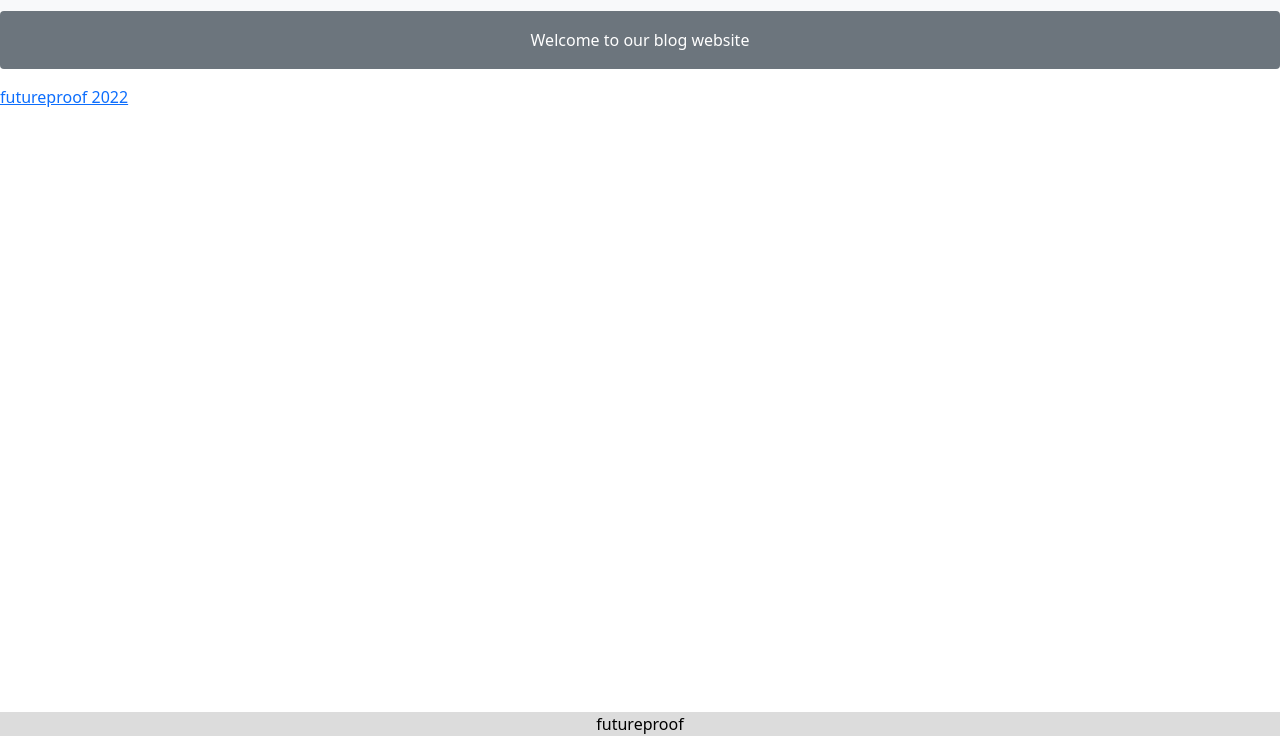
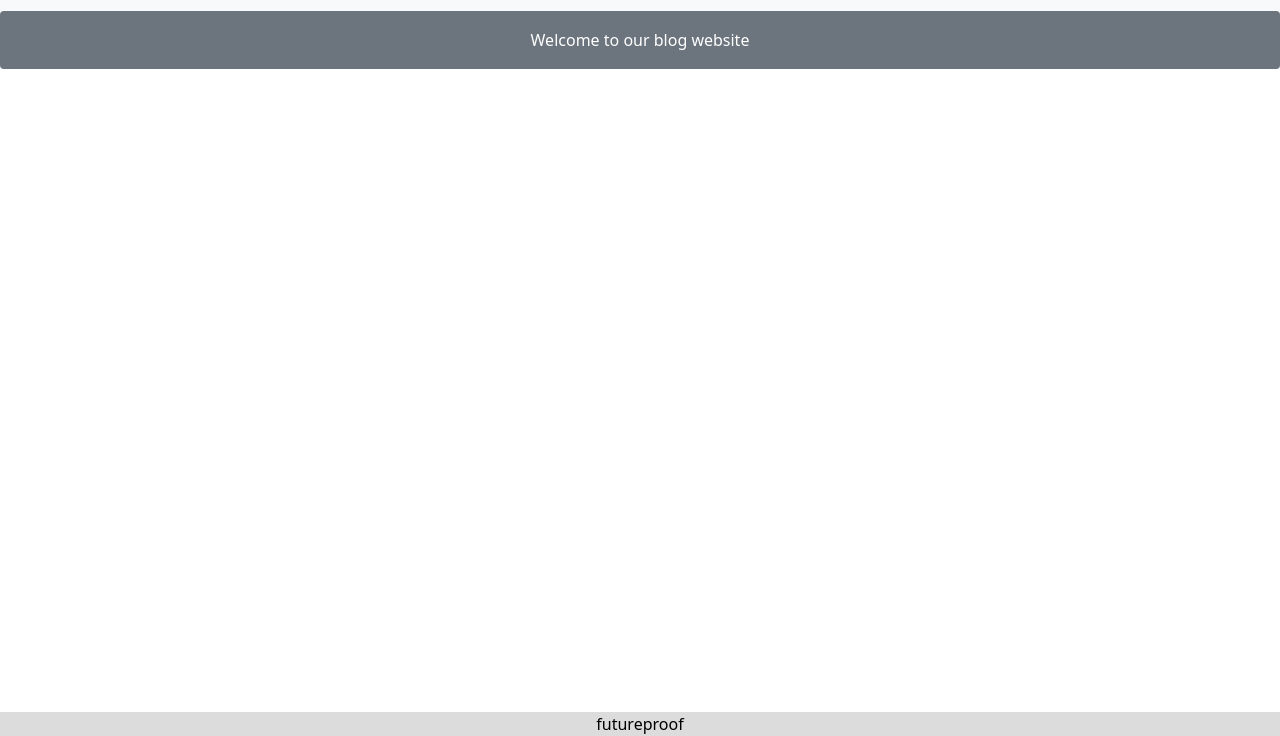
Before and after one commit to alihamedali96/OpenUpClient, a website: page blog.html in a window 1280 px wide. Shown: the part 64-800 px from the top of the page. Drawn offline with nearby package versions, Linux system fonts and the light colour scheme; files whose address does not match are found by name.

Commit message:
edit footer

```diff
--- a/blog.html
+++ b/blog.html
@@ -52,9 +52,7 @@
     <section id="searchResults" class="cards"></section>
 
 
-    <div class="footer">
-        <a href="https://www.getfutureproof.co.uk/"><p>futureproof 2022</p></a>
-      </div>
+
 
 
       <footer> futureproof</footer>
```
